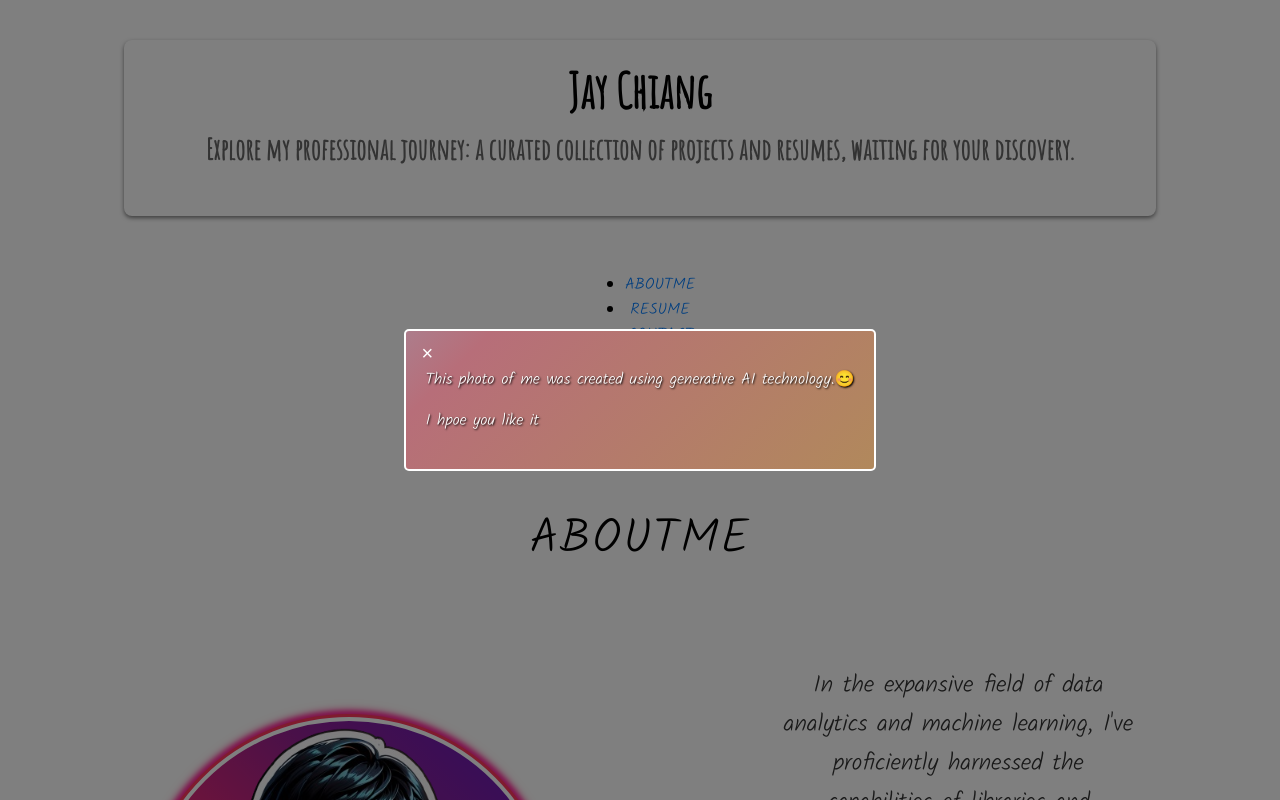
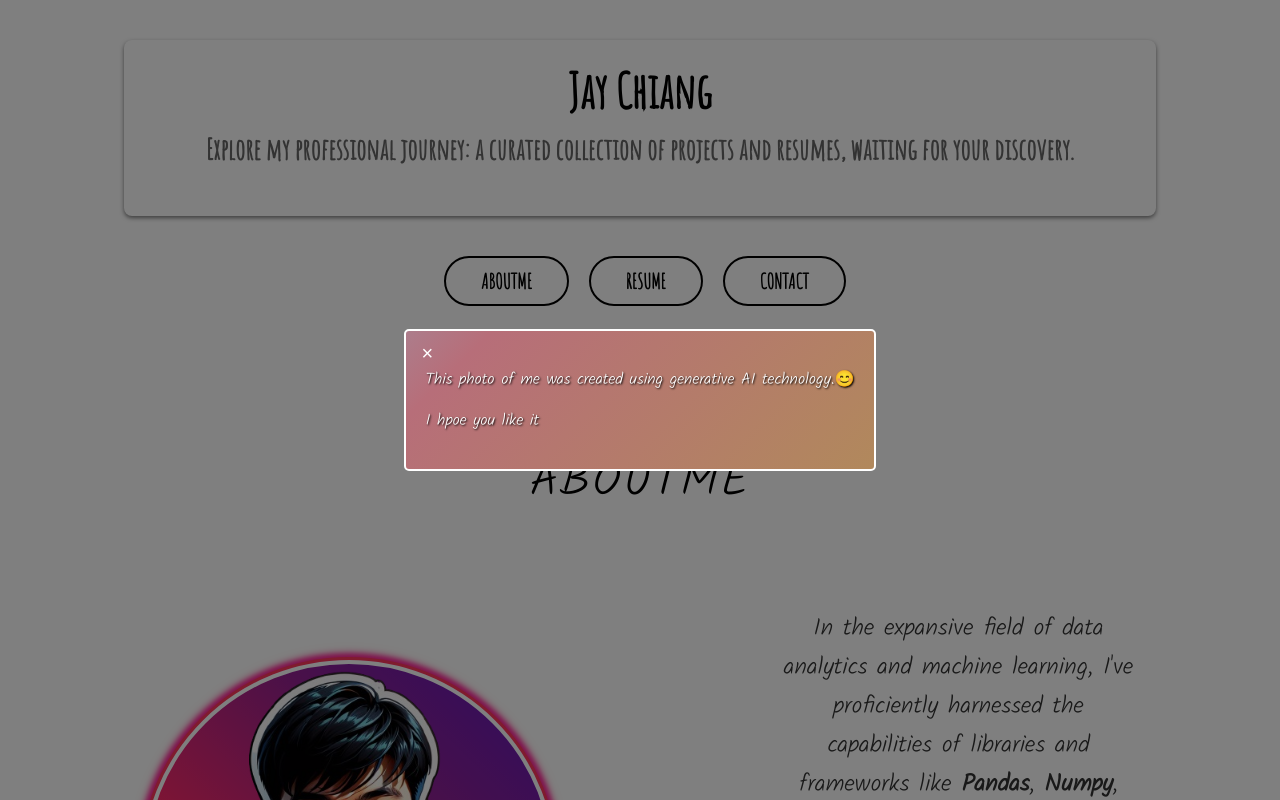
Before and after one commit to JayChiang17/portfolio, a React (Create React App) app: page / in a window 1280 px wide. Shown: the top 800 px of the page. Built offline with nearby package versions, Linux system fonts and the light colour scheme.

Commit message:
update MainNav.css

```diff
--- a/src/components/MainNav.js
+++ b/src/components/MainNav.js
@@ -3,29 +3,24 @@ import { HashLink as NavLink } from "react-router-hash-link";
 import "../style/MainNav.css"; // 确保 CSS 文件路径正确
 
 const MainNav = () => {
-  // 定义导航链接数组
-  const navLinks = [
-    { to: "/#aboutMe", text: "ABOUTME" },
-    { to: "/#resume", text: "RESUME" },
-    { to: "/#contactme", text: "CONTACT" },
-  ];
-
   return (
     <header className="main-header">
       <nav className="main-nav">
-        <ul>
-          {" "}
-          {/* 使用 ul 元素包裹导航项 */}
-          {navLinks.map((link, index) => (
-            <li key={index} className="button">
-              {" "}
-              {/* 使用 li 元素作为单个导航项 */}
-              <NavLink smooth to={link.to} activeClassName="active-link">
-                {link.text}
-              </NavLink>
-            </li>
-          ))}
-        </ul>
+        <button className="button">
+          <NavLink smooth to="/#aboutMe" activeClassName="active-link">
+            ABOUTME
+          </NavLink>
+        </button>
+        <button className="button">
+          <NavLink smooth to="/#resume" activeClassName="active-link">
+            RESUME
+          </NavLink>
+        </button>
+        <button className="button">
+          <NavLink smooth to="/#contactme" activeClassName="active-link">
+            CONTACT
+          </NavLink>
+        </button>
       </nav>
     </header>
   );
--- a/src/style/MainNav.css
+++ b/src/style/MainNav.css
@@ -1,15 +1,7 @@
 @import url("https://fonts.googleapis.com/css2?family=Amatic+SC&display=swap");
 
-:root {
-  /* 定义 CSS 变量 */
-  --button-border-color: #000; /* 按钮边框颜色 */
-  --button-text-color: #000; /* 文字颜色 */
-  --button-hover-bg-color: #000; /* 悬停时按钮背景颜色 */
-  --button-hover-text-color: #fff; /* 悬停时文字颜色 */
-}
-
 .main-header {
-  background-color: #fff; /* 或者您想要的任何颜色 */
+  background-color: #fff; /* 或者您想要的任何顏色 */
   position: relative;
   z-index: 0;
 }
@@ -23,39 +15,39 @@
   align-items: center;
 }
 
-.nav-item {
+.button {
   background-color: transparent;
-  border: 2px solid var(--button-border-color);
+  border: 2px solid #000; /* 按鈕邊框顏色 */
   border-radius: 100px;
-  padding: 10px 35px;
+  padding: 10px 35px; /* 增加填充使按鈕更大 */
   margin: 0 10px;
   cursor: pointer;
   transition: background-color 0.3s, color 0.3s;
-  font-size: 1.3rem;
+  font-size: 1.3rem; /* 增加字體大小 */
   text-align: center;
   font-family: "Amatic SC", sans-serif;
 }
 
-.nav-item:last-child {
+.button:last-child {
   margin-right: 0;
 }
 
-.nav-item a {
+.button a {
   text-decoration: none;
-  color: var(--button-text-color);
+  color: #000; /* 文字顏色 */
   font-weight: bold;
-  display: block; /* 确保 NavLink 填满整个按钮 */
+  display: block; /* 確保NavLink填滿整個按鈕 */
 }
 
 .active-link {
   text-decoration: underline;
 }
 
-.nav-item:hover {
-  background-color: var(--button-hover-bg-color);
-  color: var(--button-hover-text-color);
+.button:hover {
+  background-color: #000; /* 懸停時按鈕背景顏色 */
+  color: #fff; /* 懸停時文字顏色 */
 }
 
-.nav-item:hover a {
-  color: var(--button-hover-text-color); /* 确保链接在悬停时也是白色 */
+.button:hover a {
+  color: #fff; /* 確保鏈接在懸停時也是白色 */
 }
```
